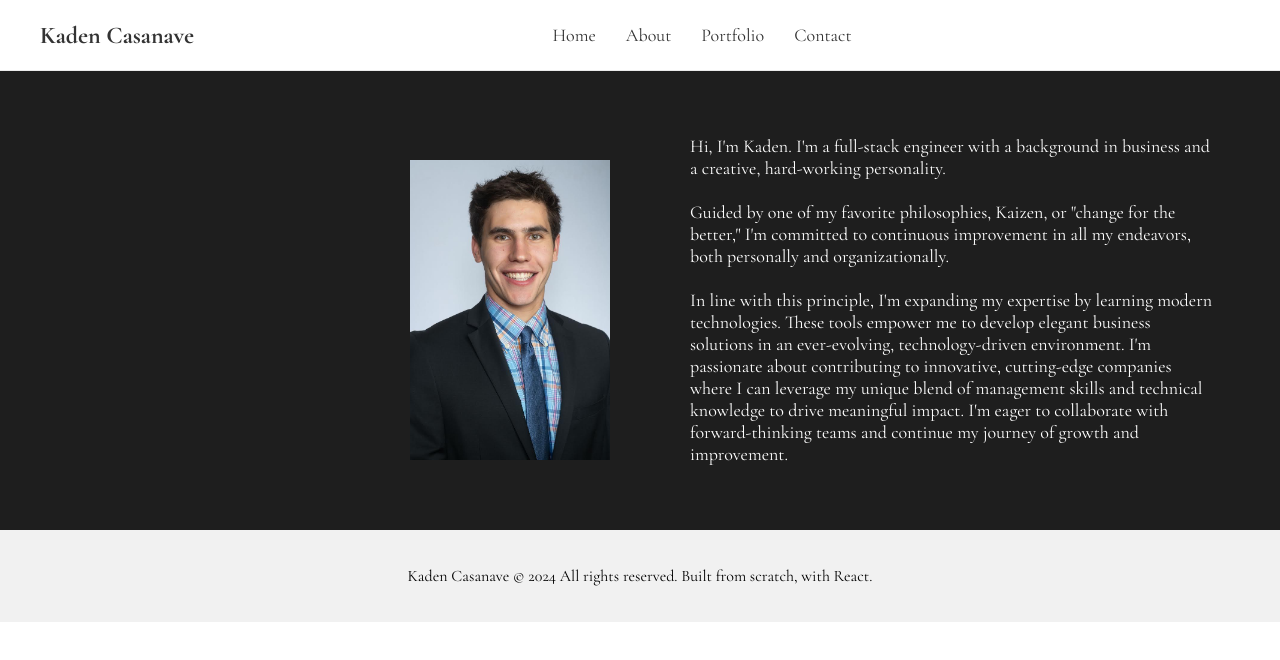
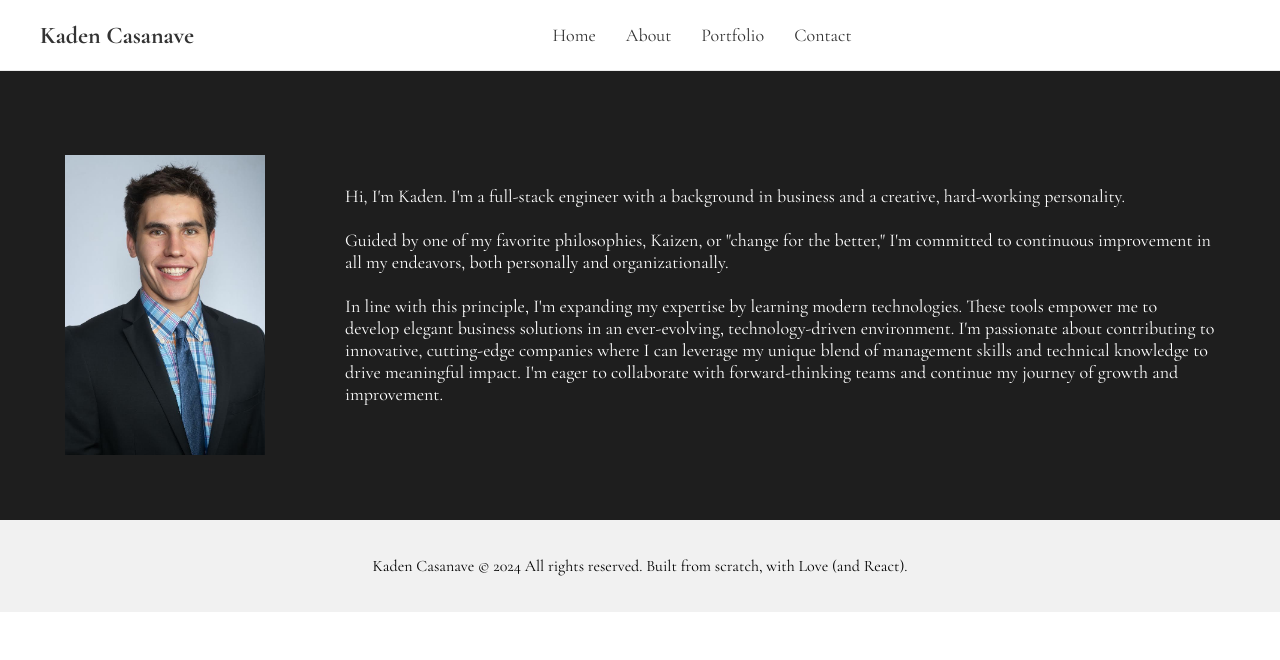
Before and after one commit to kadencas/site, a React (Create React App) app: page /about in a window 1280 px wide. Shown: the top 660 px of the page. Built offline with nearby package versions, Linux system fonts and the light colour scheme.

Commit message:
minor updates

```diff
--- a/src/Footer.tsx
+++ b/src/Footer.tsx
@@ -4,7 +4,7 @@ import './Footer.css'; // Import the CSS file
 export default function Footer() {
   return (
     <footer className="footer">
-      <p>Kaden Casanave © 2024 All rights reserved. Built from scratch, with React.</p>
+      <p>Kaden Casanave © 2024 All rights reserved. Built from scratch, with Love (and React).</p>
     </footer>
   );
 }
--- a/src/components/about/About.css
+++ b/src/components/about/About.css
@@ -20,7 +20,6 @@
     height: 200;
     object-fit: cover;
     margin-right: 80px; /* Space between image and text */
-    margin-left: 30%;
     margin-top: 20px;
   }
 
```
